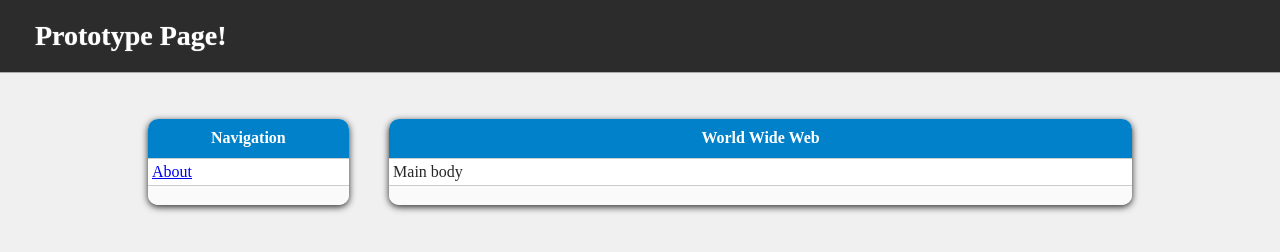
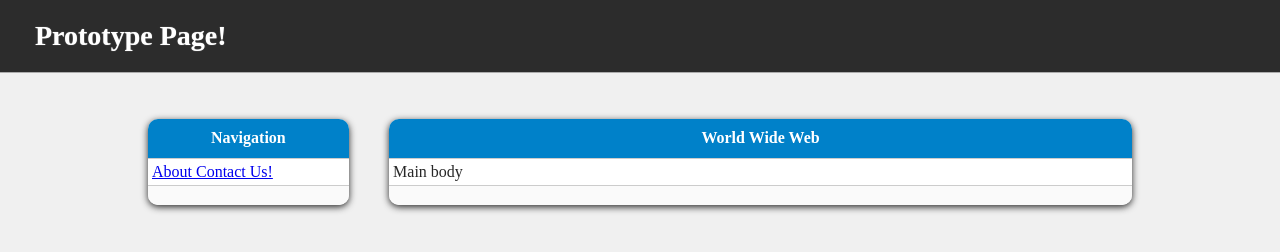
Before and after one commit to VibratingBit/site_template, a plain HTML site: page index.html in a window 1280 px wide. Drawn offline with Linux system fonts and the light colour scheme.

Commit message:
added contact page

```diff
--- a/index.html
+++ b/index.html
@@ -20,6 +20,7 @@
 
 	    <div class="body">
 		     <a href="about.html"> About </a>
+         <a href="contactus.html"> Contact Us! </a>
 	    </div>
 
 	    <div class="footer">  </div>
```
Also changed, not shown: contactus.html (added).
